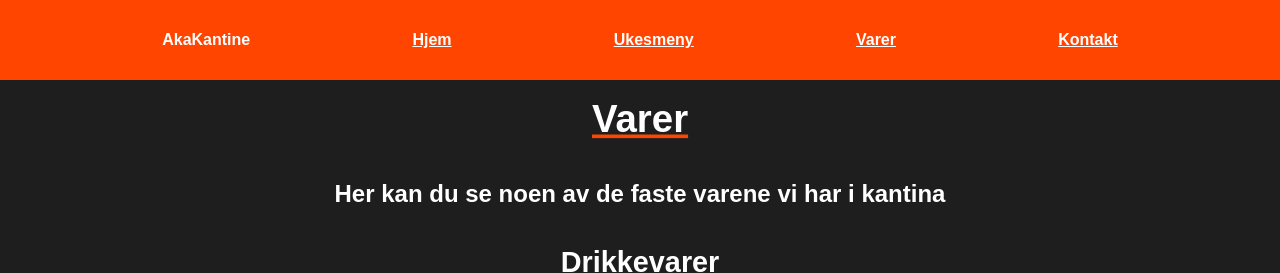
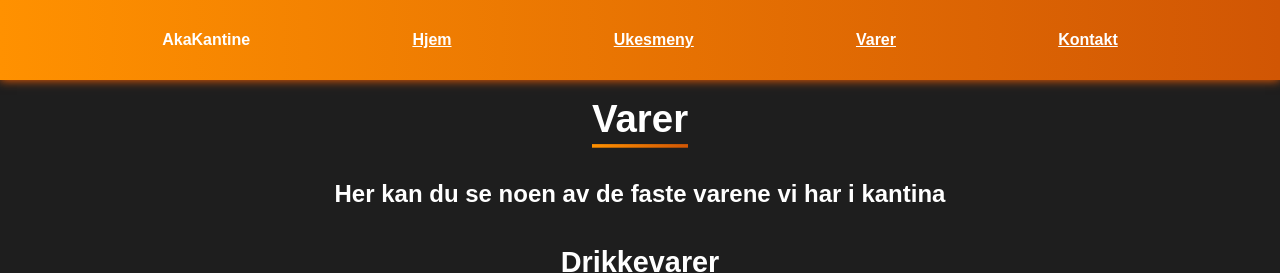
Before and after one commit to MatteBassen/akaKantine, a Flask app: page /varer in a window 1280 px wide; the page is wider, and only the part inside the window is pictured. Shown: the top 273 px of that part. Run offline with Flask 3, Linux system fonts and the light colour scheme.

Commit message:
masse styling endringer, for en litt mer moderne look. blandt annet nye farger, box shadows og gradients. endret også strukturen til noen av html filene. nå er det en enkel klasse som styrer layouten til alle html filene bortsett fra index.html.

```diff
--- a/static/style.css
+++ b/static/style.css
@@ -41,7 +41,7 @@ body {
 }
 
 .nav {
-    background-color: orangered;
+    background: linear-gradient(90deg,rgba(255, 145, 0, 1) 0%, rgba(209, 86, 4, 1) 100%);
     display: flex;
     flex-direction: row;
     justify-content: space-evenly;
@@ -50,6 +50,7 @@ body {
     height: 5rem;
     position: relative;
     z-index: 10;
+    box-shadow: 0 0 10px #ff6200;
 }
 
 .navBtn {
@@ -125,16 +123,20 @@ footer {
 
 .tittel {
     font-weight: bolder;
-    text-decoration: orangered underline;
     scale: 120%;
 }
 
-.visVareBody {
-    display: flex;
-    flex-direction: column;
-    align-items: center;
-    margin: 7rem;
+.tittel::after {
+    content: "";
+    position: absolute;
+    left: 0;
+    bottom: -5px;
+    width: 100%;
+    height: 3px;
+    background: linear-gradient(90deg,rgba(255, 145, 0, 1) 0%, rgba(209, 86, 4, 1) 100%);
 }
+
+
 
 .visVarePiler {
     display: flex;
--- a/templates/base.html
+++ b/templates/base.html
@@ -4,23 +4,20 @@
     <meta charset="UTF-8">
     <title>{% block title %} {% endblock%}</title>
     <link rel="stylesheet" href="/static/style.css">
-    <link rel="icon" href="/static/bilder/ikon.webp">
+    <link rel="icon" href="/static/bilder/ikon.png">
 </head>
 <body>
     <nav class="nav">
         <p>AkaKantine</p>
-
-        <a href="/" class="navBtn">Hjem</a>
-        <a href="/ukesMeny" class="navBtn">Ukesmeny</a>
-        <a href="/varer" class="navBtn">Varer</a>
-        <a href="/kontakt" class="navBtn">Kontakt</a>
+            <a href="/" class="navBtn">Hjem</a>
+            <a href="/ukesMeny" class="navBtn">Ukesmeny</a>
+            <a href="/varer" class="navBtn">Varer</a>
+            <a href="/kontakt" class="navBtn">Kontakt</a>
 
     </nav>
-    <div class="content">
     {% block content %}
 
     {% endblock %}
-    </div>
     <footer>
         <h2>laget at Mattebassen :)</h2>
     </footer>
--- a/templates/ukesMeny.html
+++ b/templates/ukesMeny.html
@@ -6,9 +6,10 @@
 
 {% block content %}
 
-    <div class="ukesmenyBody">
+    <div class="content">
         <h1 class="tittel">Ukesmeny</h1>
         <h3>Her kan du se denne ukens meny</h3>
+        <h3>Varm mat koster 50kr hver dag :)</h3>
         <div class="ukesmeny">
             {% for dag in ukesmeny %}
                 <div class="dag">
--- a/templates/varer.html
+++ b/templates/varer.html
@@ -5,7 +5,7 @@
 {% endblock %}
 
 {% block content %}
-    <div class="varerBody">
+    <div class="content">
     <h1 class="tittel">Varer</h1>
 
         <h2>Her kan du se noen av de faste varene vi har i kantina</h2>
--- a/templates/visVare.html
+++ b/templates/visVare.html
@@ -5,7 +5,7 @@
 {% endblock %}
 
 {% block content %}
-    <div class="visVareBody">
+    <div class="content">
     <h1 class="tittel">{{ vare.navn }}</h1>
 
     <div class="visVarePiler">
```
Also changed, not shown: other parts of static/style.css (+17 -18 lines), README.md.
